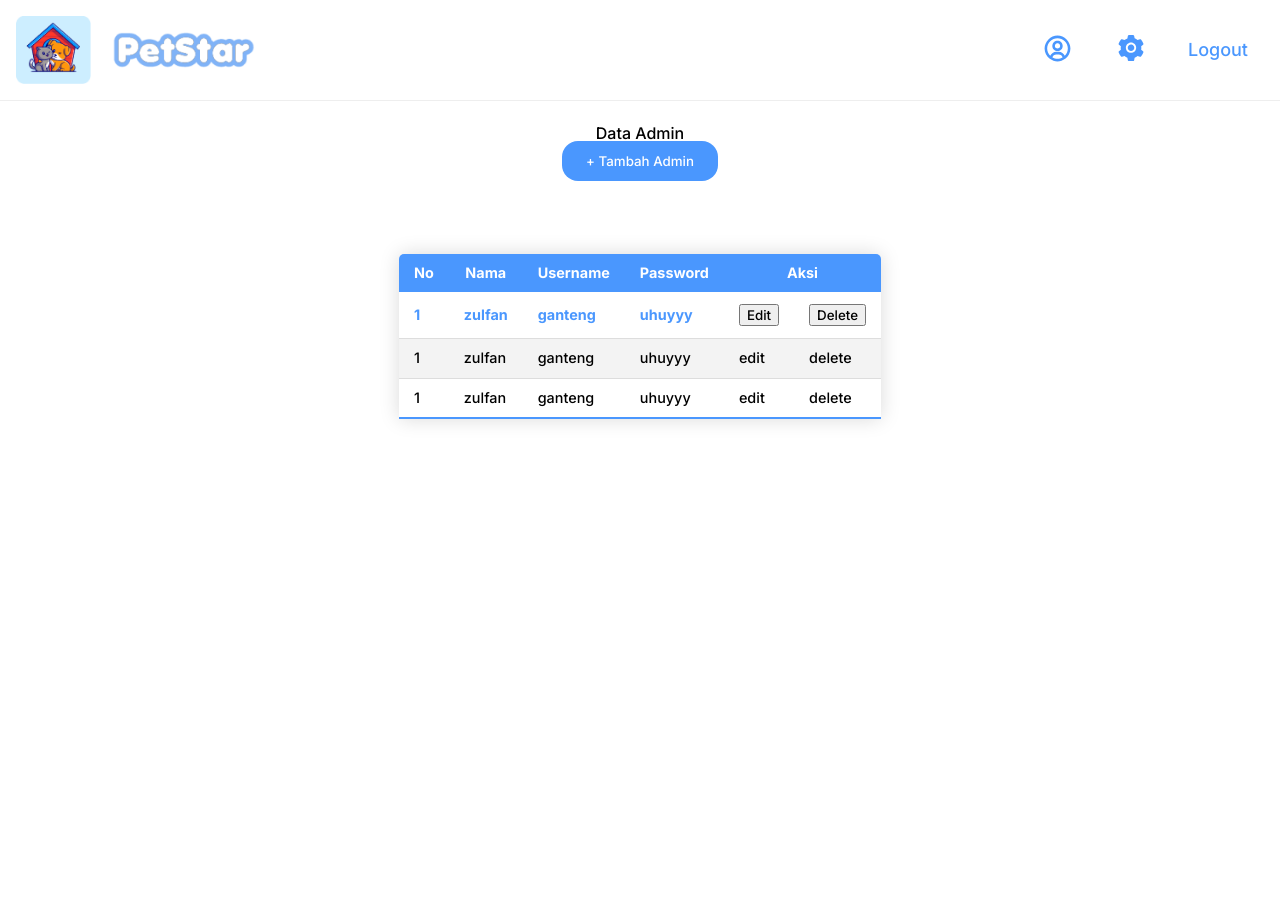
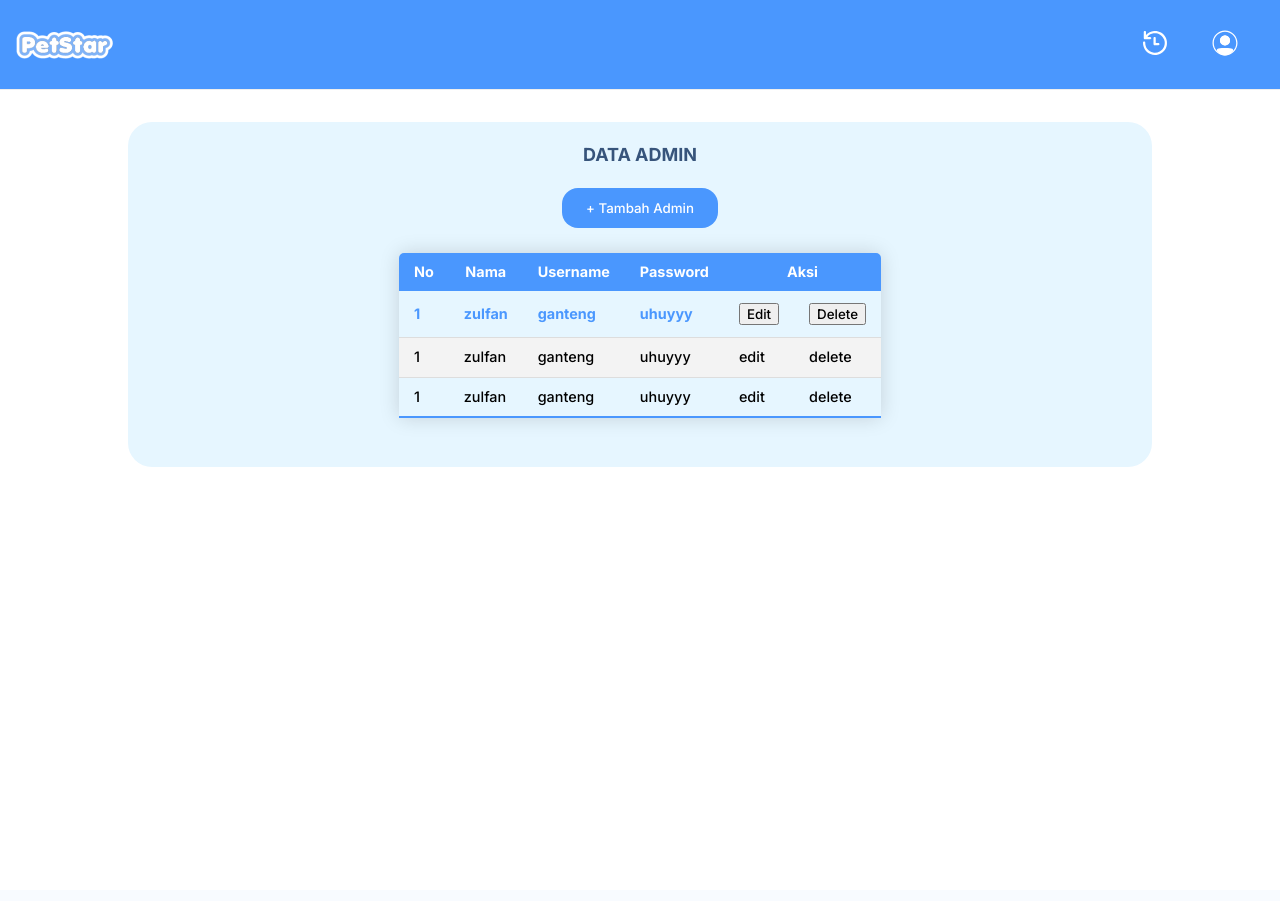
Before and after one commit to daffaasha/UAS-PBP, a PHP site: page /admin.html in a window 1280 px wide. After the commit the page ends 467 px from the top, so only its background shows below. Run offline with PHP 8.4, Linux system fonts and the light colour scheme.

Commit message:
navbar OK.

```diff
--- a/front/admin.html
+++ b/front/admin.html
@@ -23,21 +23,22 @@
     <header>
         <nav>
             <div class="logo">
-                <img src="img/logo.png" alt="" class="logo-kotak" width="25%">
+                <!-- <img src="img/logo.png" alt="" class="logo-kotak" width="25%"> -->
                 <img src="img/petstar.png" alt="" width="50%">
             </div>
             <div class="menu">
-                <a href="#"><img src="img/user.svg" alt="nama-user" width="75%"></a>
-                <a href="#"><img src="img/setting.svg" alt="setting" width="75%"></a>
-                <a href="#" class="logout">Logout</a>
+                <a href="#"><img src="img/history.svg" alt="nama-user" width="75%"></a>
+                <a href="#"><img src="img/user-white.svg" alt="setting" width="75%"></a>
         </nav>
     </header>
     <main>
-        <div class="container">
+        <!-- <div class="container">
             <h1>Data Admin</h1>
             <button type="submit" class="add">+ Tambah Admin</button>
-        </div>
+        </div> -->
         <div class="container">
+             <h1>DATA ADMIN</h1>
+            <button type="submit" class="add">+ Tambah Admin</button>
             <table class="content-table">
                 <thead>
                     <tr>
--- a/front/css/style.css
+++ b/front/css/style.css
@@ -58,7 +58,7 @@ nav{
     display: flex;
     flex-direction: row;
     padding: 16px;
-    /* background-color:cornsilk; */
+    background-color:rgba(74, 151, 254, 1);
     box-sizing: border-box;
     border-bottom:1px solid #EEEEEE;
     /* border-radius: 24px; */
@@ -86,13 +86,17 @@ nav .menu a{
     font-family: 'Inter', sans-serif ;
     font-size: 18px;
     font-weight: 500;
-    color: rgba(74, 151, 254, 1);
+}
+nav .menu img{
+    width: 30px;
+    margin-right: 8px;
 }
 
 main{
     display: flex;
     min-height: 100vh;
     flex-direction: column;
+    align-items: center;
 }
 
 .container{
@@ -101,6 +105,18 @@ main{
     padding: 24px;
     box-sizing: border-box;
     align-items: center;
+    background-color: #E6F6FF;
+    width: 80%;
+    border-radius: 24px;
+    margin-top: 32px;
+}
+
+.container h1{
+    font-size: large;
+    font-weight: 700;
+    margin-bottom: 24px;
+    color: #37547B;
+
 }
 
 /* BUTTON TAMBAH ADMIN */
```
Also changed, not shown: front/img/delete.svg (added), front/img/edit.svg (added), front/img/history.svg (added), front/img/user-white.svg (added).
